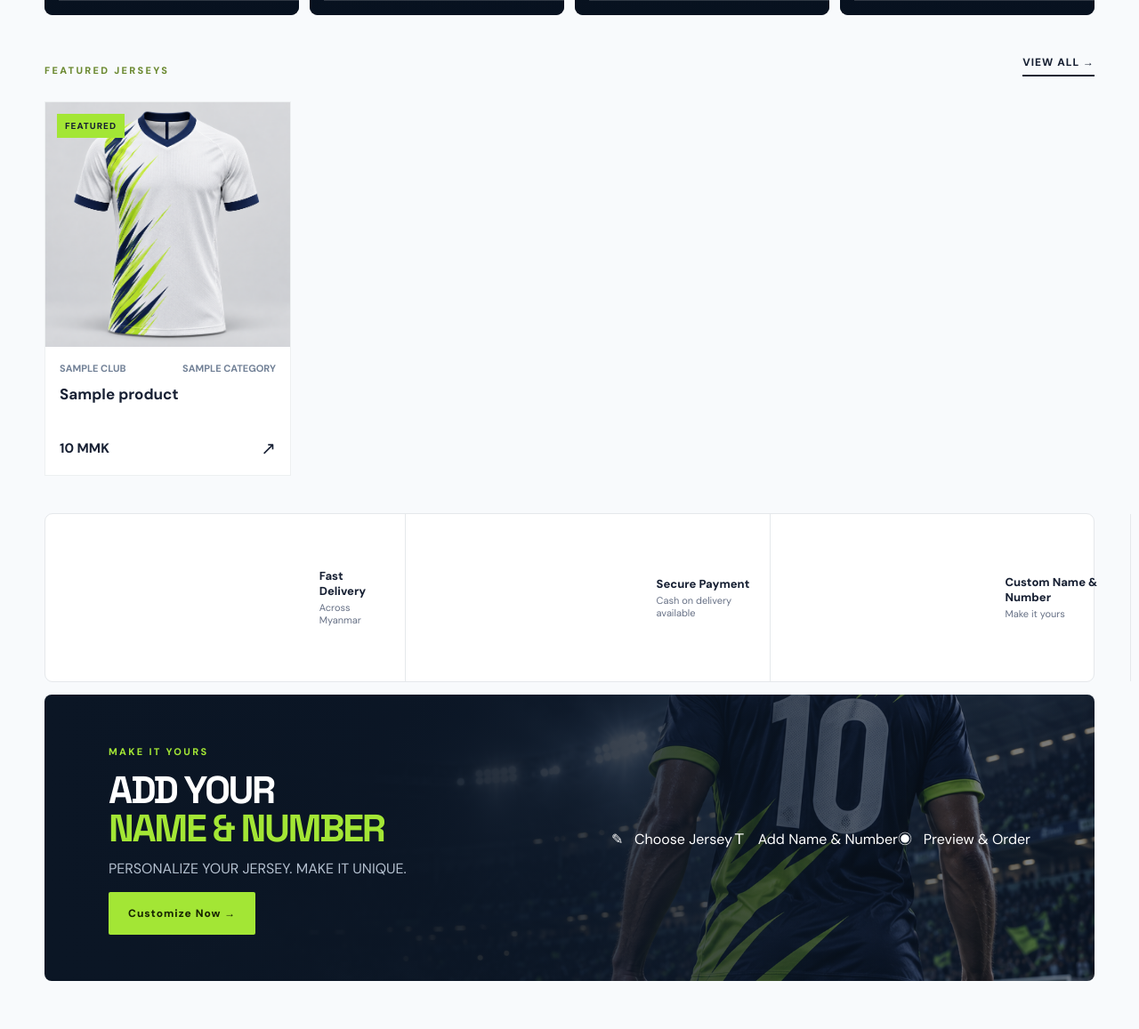
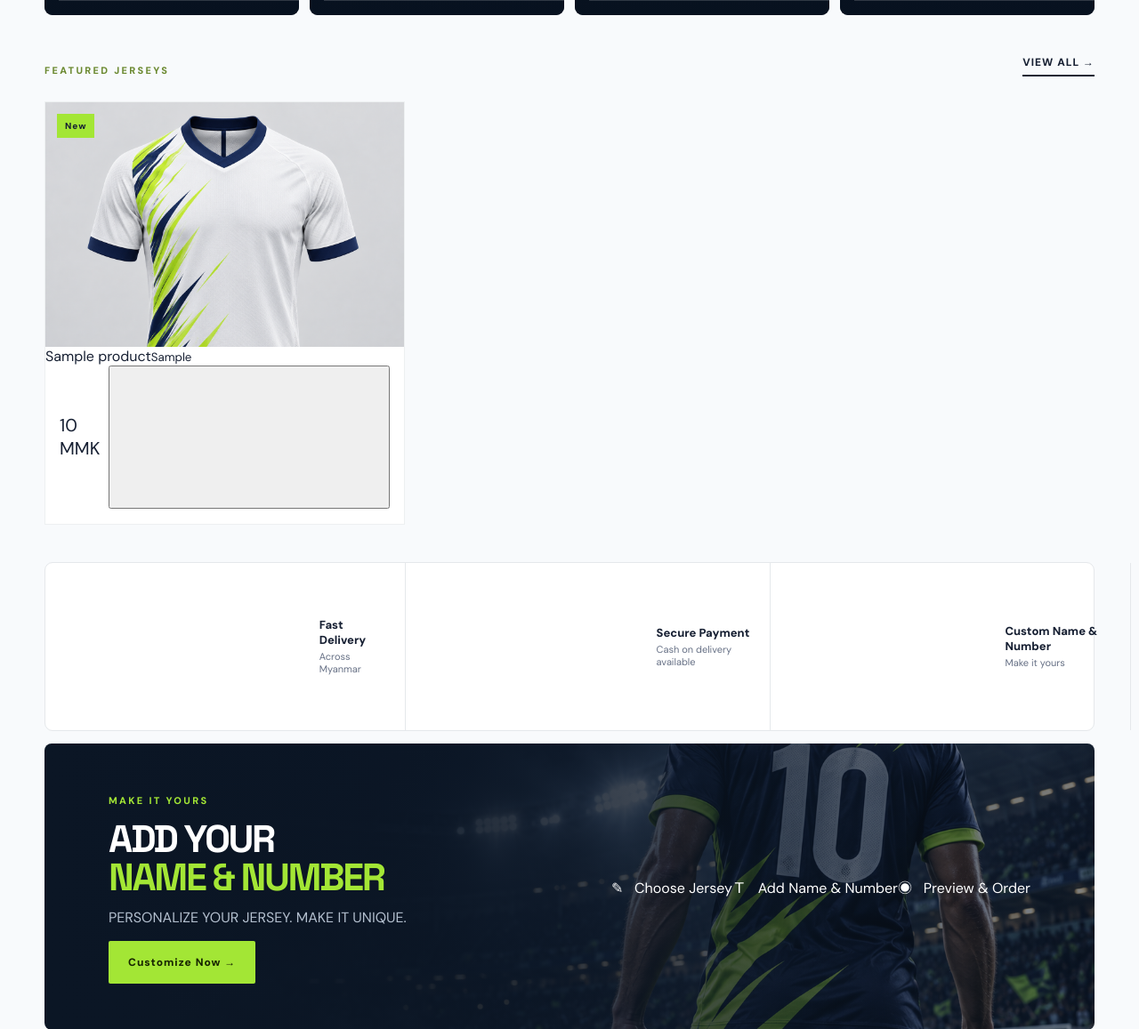
Before and after one commit to YellMinNaing-micro/kitverse, a PHP site: page / in a window 1280 px wide; the page is wider, and only the part inside the window is pictured. Shown: the part 2053-3210 px from the top of that part at 89% size. Run offline with PHP 8.4, Linux system fonts and the light colour scheme; tables that the repository leaves empty hold one stand-in row (values such as "Sample post").

Commit message:
Update parts/card.php

```diff
--- a/parts/card.php
+++ b/parts/card.php
@@ -1,14 +1,20 @@
-<a class="product-card" href="<?=path('product',['id'=>$product['id']])?>">
+<?php
+$kind = str_contains(strtolower($product['category']), 'away') ? 'away' : (str_contains(strtolower($product['category']), 'third') ? 'third' : 'home');
+$visual = $cardVisual ?? $kind;
+$image = $product['image'] && is_file(__DIR__.'/../'.$product['image']) ? $product['image'] : 'assets/jersey-'.$visual.'.png';
+$featuredIndex = $displayCardIndex ?? null;
+$onSale = $featuredIndex !== null && $featuredIndex % 2 === 1;
+$badge = $featuredIndex !== null ? ($onSale ? '-20%' : 'New') : ($product['is_featured'] ? 'New' : '');
+$saved = in_array((int)$product['id'], $_SESSION['wishlist'] ?? [], true);
+$variantQuery = db()->prepare('SELECT id,size FROM product_variants WHERE product_id=? AND status=1 AND stock>0 ORDER BY FIELD(size,"M","L","S","XL","XS","XXL") LIMIT 1');
+$variantQuery->execute([$product['id']]);
+$quickVariant = $variantQuery->fetch(PDO::FETCH_ASSOC);
+?>
+<article class="product-card">
   <div class="product-image">
-    <?php if($product['image'] && is_file(__DIR__.'/../'.$product['image'])): ?>
-      <img src="<?=e($product['image'])?>" alt="<?=e($product['name'])?>" loading="lazy">
-    <?php else: ?>
-      <?php $kind = str_contains(strtolower($product['category']), 'away') ? 'away' : (str_contains(strtolower($product['category']), 'third') ? 'third' : 'home'); ?>
-      <img src="assets/jersey-<?=$kind?>.png" alt="<?=e($product['category'])?> jersey concept" loading="lazy">
-    <?php endif; ?>
-    <?php if($product['is_featured']): ?><span class="featured">FEATURED</span><?php endif; ?>
+    <a class="product-picture-link" href="<?=path('product',['id'=>$product['id']])?>" aria-label="View <?=e($product['name'])?>"><img src="<?=e($image)?>" alt="<?=e($product['name'])?> concept jersey" loading="lazy"></a>
+    <?php if($badge): ?><span class="featured <?=$onSale?'sale-badge':''?>"><?=e($badge)?></span><?php endif; ?>
+    <form method="post" class="card-wishlist"><input type="hidden" name="csrf" value="<?=token()?>"><input type="hidden" name="action" value="wishlist"><input type="hidden" name="id" value="<?=$product['id']?>"><input type="hidden" name="return_to" value="<?=in_array($page,['home','shop','wishlist'],true)?$page:'home'?>"><button aria-label="<?=$saved?'Remove from':'Add to'?> wishlist" title="<?=$saved?'Remove from':'Add to'?> wishlist" class="<?=$saved?'saved':''?>"><svg><use href="#i-heart"/></svg></button></form>
   </div>
-  <div class="product-meta"><span><?=e($product['club'])?></span><span><?=e($product['category'])?></span></div>
-  <h3><?=e($product['name'])?></h3>
-  <div class="product-bottom"><strong><?=price($product['base_price'])?></strong><span>↗</span></div>
-</a>
+  <div class="product-copy"><a class="product-title" href="<?=path('product',['id'=>$product['id']])?>"><?=e($product['name'])?></a><small><?=e($product['season']?:'2026/27')?></small><div class="product-bottom"><span class="card-price <?=$onSale?'sale-price':''?>"><?=price($product['base_price'])?></span><?php if($onSale): ?><del><?=price((float)$product['base_price']*1.25)?></del><?php endif; ?><?php if($quickVariant): ?><form method="post" class="quick-cart"><input type="hidden" name="csrf" value="<?=token()?>"><input type="hidden" name="action" value="add"><input type="hidden" name="variant_id" value="<?=$quickVariant['id']?>"><input type="hidden" name="quantity" value="1"><button aria-label="Add <?=e($product['name'])?> size <?=e($quickVariant['size'])?> to cart" title="Quick add size <?=e($quickVariant['size'])?>"><svg><use href="#i-cart"/></svg></button></form><?php else: ?><span class="sold-out">SOLD OUT</span><?php endif; ?></div></div>
+</article>
```
